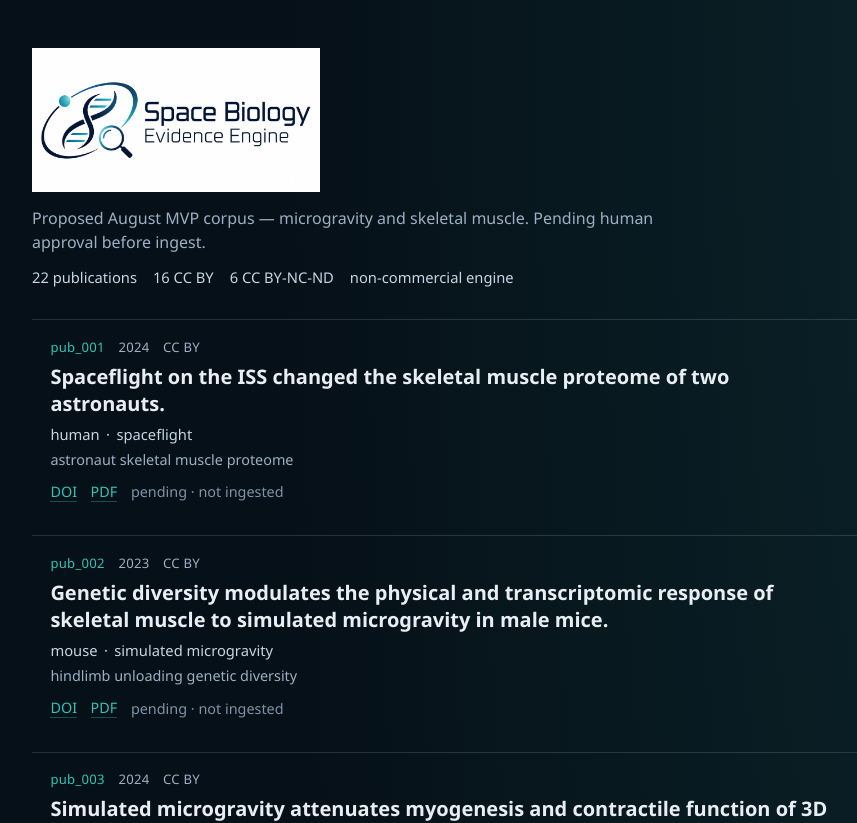
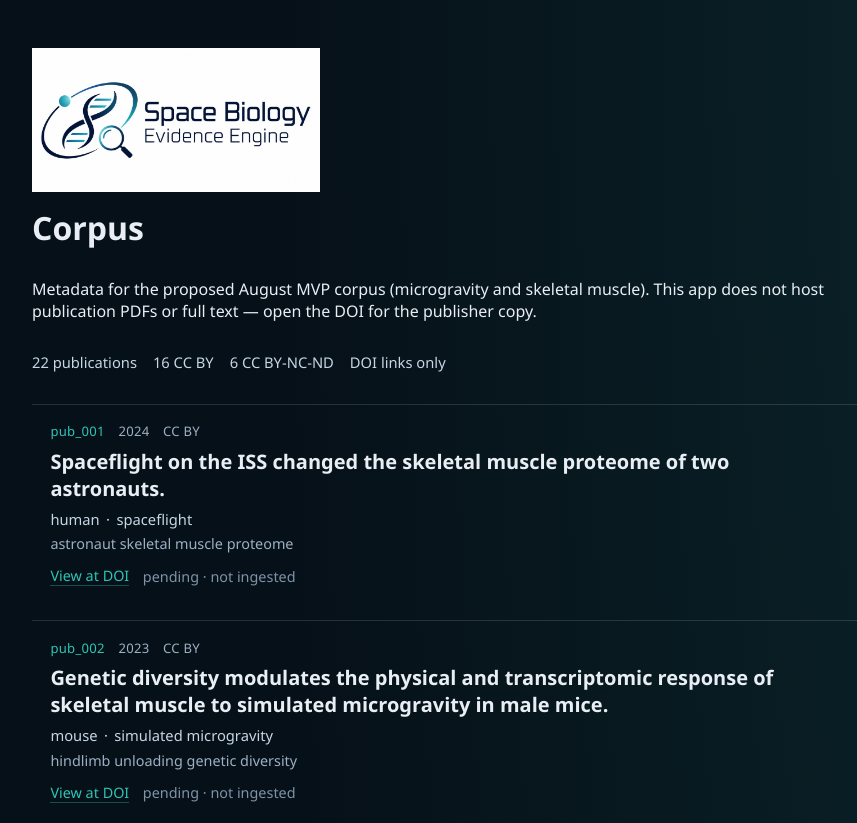
Before and after one commit to bluefate/spacebio-evidence-engine, a Next.js app in the folder apps/web/: page /corpus in a window 1280 px wide. Shown: the top 823 px of the page, without its empty margins (192-1049 px from the left). Built offline with nearby package versions, Linux system fonts and the light colour scheme.

Commit message:
Show corpus metadata and DOI links only on /corpus.
Clarify that PDFs and full text are not hosted; remove direct PDF links from the preview UI.

```diff
--- a/apps/web/src/app/corpus/corpus.module.css
+++ b/apps/web/src/app/corpus/corpus.module.css
@@ -23,12 +23,12 @@
   height: auto;
 }
 
-.lede {
+.heading {
   margin: 0;
-  color: var(--muted);
-  max-width: 40rem;
-  line-height: 1.5;
+  font-size: clamp(1.5rem, 3vw, 2rem);
+  font-weight: 650;
 }
+
 
 .stats {
   display: flex;
--- a/apps/web/src/app/corpus/page.tsx
+++ b/apps/web/src/app/corpus/page.tsx
@@ -33,15 +33,17 @@ export default function CorpusPage() {
             priority
           />
         </Link>
+        <h1 className={styles.heading}>Corpus</h1>
         <p className={styles.lede}>
-          Proposed August MVP corpus — microgravity and skeletal muscle. Pending
-          human approval before ingest.
+          Metadata for the proposed August MVP corpus (microgravity and skeletal
+          muscle). This app does not host publication PDFs or full text — open
+          the DOI for the publisher copy.
         </p>
         <div className={styles.stats}>
           <span>{publications.length} publications</span>
           <span>{byCount} CC BY</span>
           <span>{ncndCount} CC BY-NC-ND</span>
-          <span>non-commercial engine</span>
+          <span>DOI links only</span>
         </div>
       </header>
 
@@ -62,13 +64,8 @@ export default function CorpusPage() {
             <p className={styles.notes}>{pub.notes}</p>
             <div className={styles.links}>
               <a href={pub.sourceUrl} target="_blank" rel="noreferrer">
-                DOI
+                View at DOI
               </a>
-              {pub.pdfUrl ? (
-                <a href={pub.pdfUrl} target="_blank" rel="noreferrer">
-                  PDF
-                </a>
-              ) : null}
               <span className={styles.status}>
                 {pub.approval} · {formatLabel(pub.ingestion)}
               </span>
```
